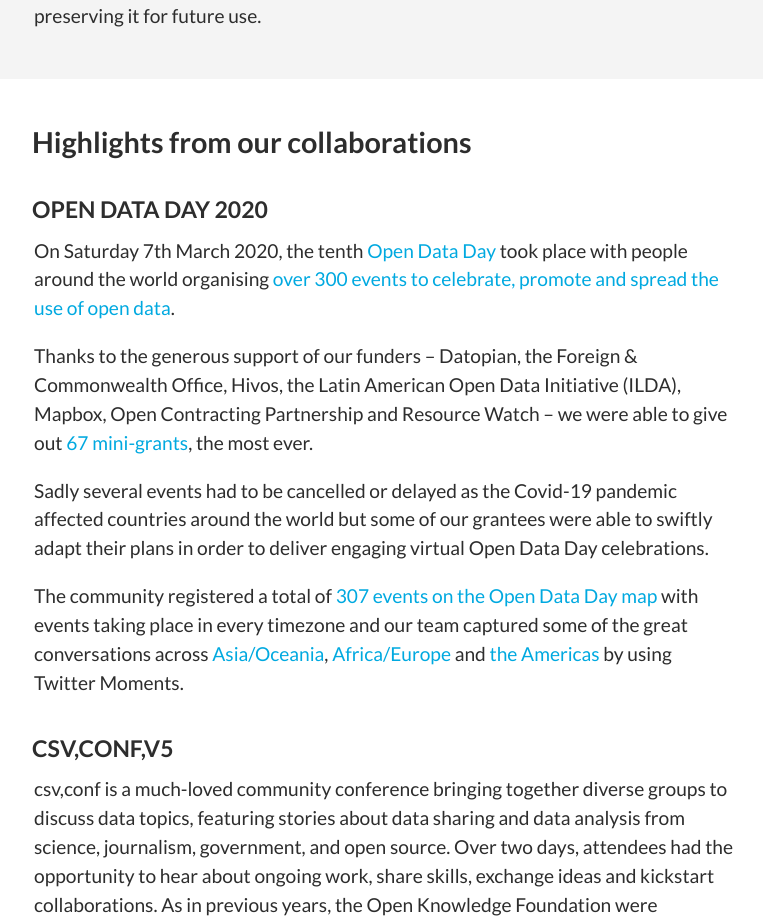
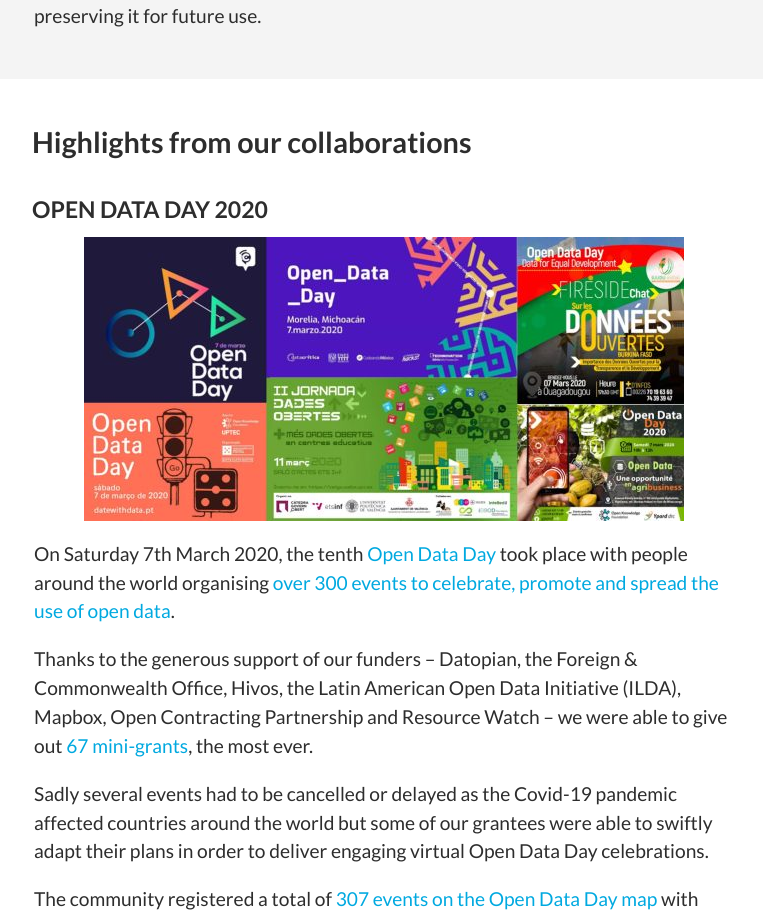
Before and after one commit to okfn/annual-report-2020, a Jekyll site: the page built from index.html, in a window 1280 px wide. Shown: the part 4678-5596 px from the top of the page, without its empty margins (256-1019 px from the left). Built offline with Jekyll 4.4.1, drawn with Linux system fonts in a browser that asks for light colours; some web fonts are replaced.

Commit message:
Update content.yml

```diff
--- a/_data/content.yml
+++ b/_data/content.yml
@@ -72,6 +72,8 @@
 
     ### Open Data Day 2020
 
+    ![Flyers from Open Data Day 2020 events across the world](img/OpenDataDay2020.jpeg)
+
     On Saturday 7th March 2020, the tenth [Open Data Day](https://opendataday.org/) took place with people around the world organising [over 300 events to celebrate, promote and spread the use of open data](https://blog.okfn.org/2020/06/18/open-data-day-2020-its-a-wrap/).
 
     Thanks to the generous support of our funders – Datopian, the Foreign & Commonwealth Office, Hivos, the Latin American Open Data Initiative (ILDA), Mapbox, Open Contracting Partnership and Resource Watch – we were able to give out [67 mini-grants](https://blog.okfn.org/2020/02/20/meet-the-organisations-who-have-been-awarded-open-data-day-2020-mini-grants/), the most ever.
@@ -85,6 +87,8 @@
     csv,conf is a much-loved community conference bringing together diverse groups to discuss data topics, featuring stories about data sharing and data analysis from science, journalism, government, and open source. Over two days, attendees had the opportunity to hear about ongoing work, share skills, exchange ideas and kickstart collaborations. As in previous years, the Open Knowledge Foundation were members of the organising team.
 
     csv,conf,v5 was planned to go ahead in May 2020 in person in Washington DC. Due to the Covid-19 situation this was not possible and the organising team made the decision to do the event online. It went ahead on May 13-14 2020. The event was generally accepted to be a huge success and one of the first in person conferences to move online. with over 1,000 registrations for the event. Most talks had well over 300 attendees. All the talks are [available online](https://www.youtube.com/playlist?list=PLg5zZXwt2ZW6Hbh4rL7XGcSQ3aOSS1_kG). We have [written more](https://csvconf.com/going-online/) about our experience of organising an online conference with the hope that it will help others
+
+    ![Global heatmap showing how people from across the world joining the csv,conf,v5 opening session](img/csvconfv5.png)
 
     ### CKAN
 
```
